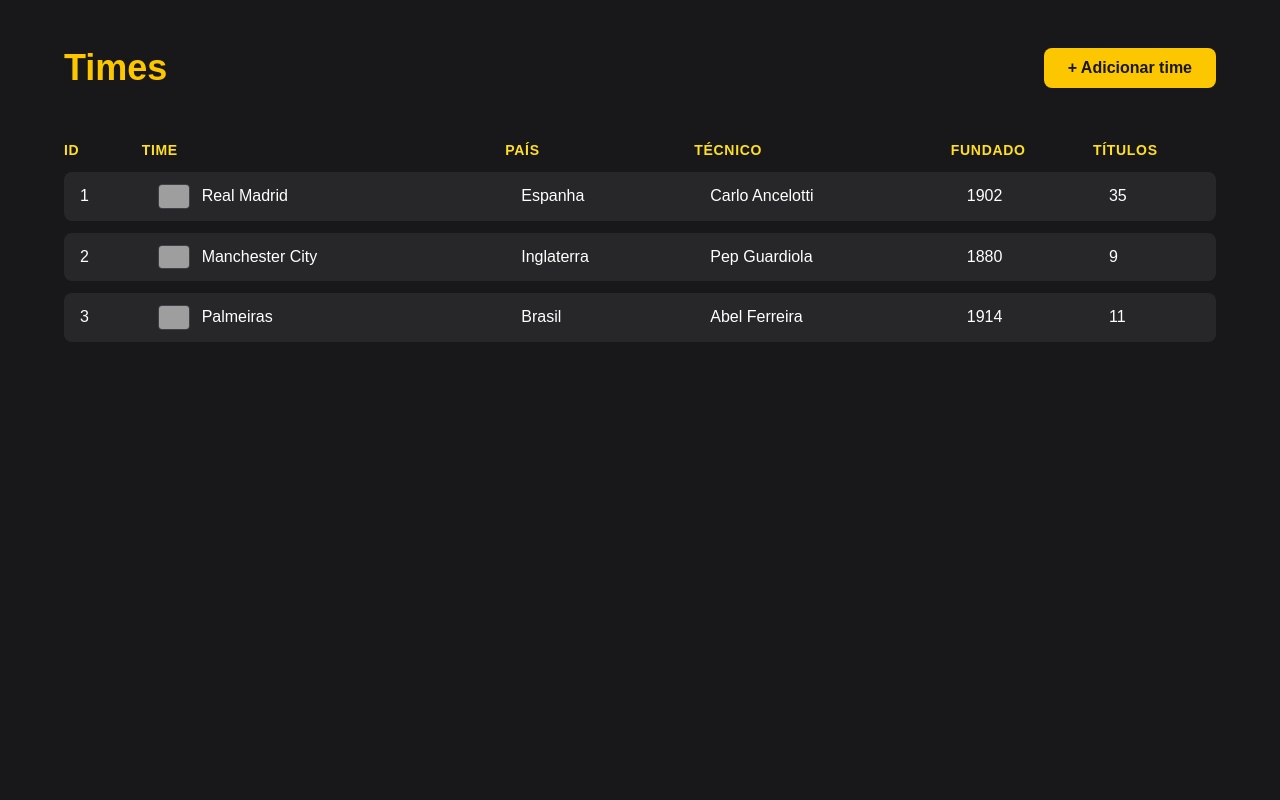
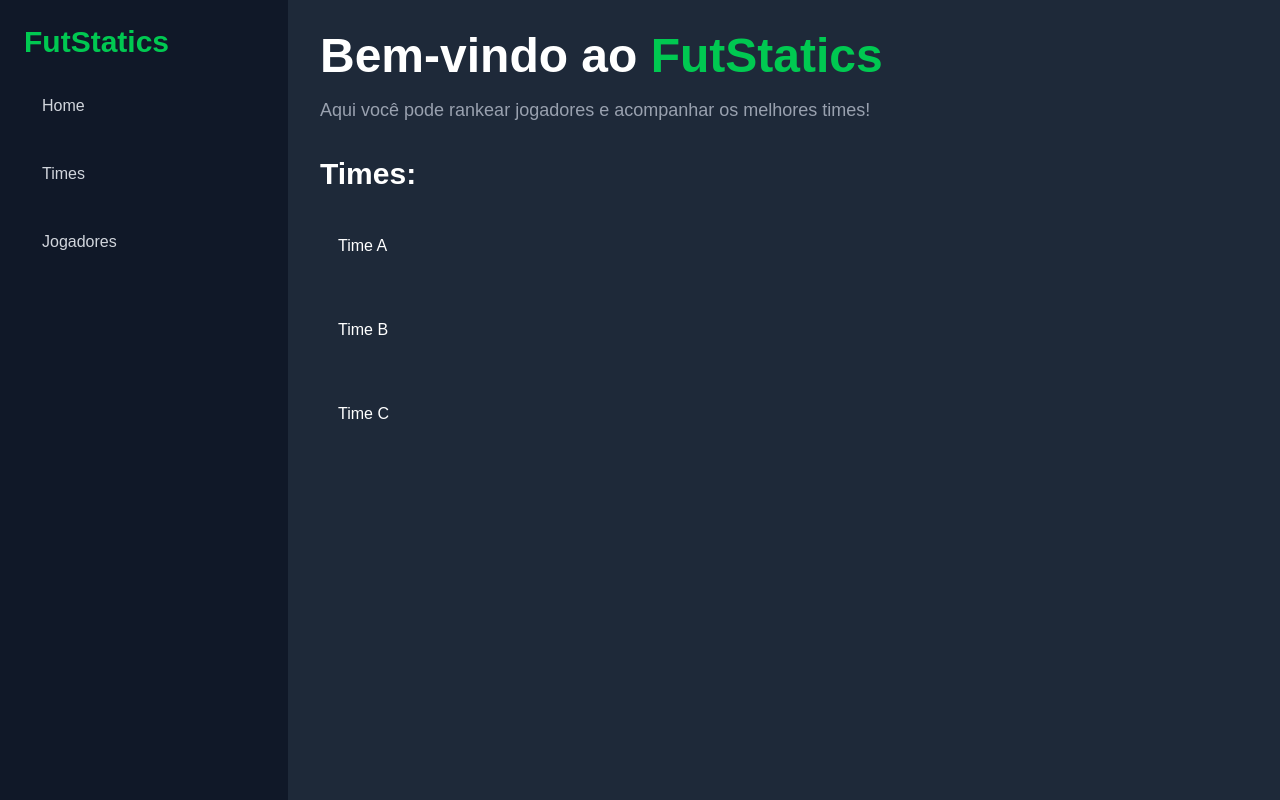
Before and after one commit to MatheusFariah/primeiro-app, a Next.js app: page /teams in a window 1280 px wide. Built offline with nearby package versions, Linux system fonts and the light colour scheme; grey boxes are pictures that could not be loaded.

Commit message:
Enhance sidebar and main pages layout with hover effects and borders

```diff
--- a/package.json
+++ b/package.json
@@ -11,7 +11,8 @@
   "dependencies": {
     "next": "^15.2.4",
     "react": "^19.1.0",
-    "react-dom": "^19.1.0"
+    "react-dom": "^19.1.0",
+    "react-icons": "^5.5.0"
   },
   "devDependencies": {
     "@eslint/eslintrc": "^3",
--- /dev/null
+++ b/src/app/components/navbar.tsx
@@ -0,0 +1,31 @@
+// src/app/components/navbar.tsx
+import Link from "next/link";
+
+const Navbar = () => {
+  return (
+    <nav className="bg-black text-white p-4 shadow-md">
+      <div className="max-w-7xl mx-auto flex justify-between items-center">
+        <h1 className="text-3xl font-bold">FutStatics</h1>
+        <ul className="flex space-x-6">
+          <li>
+            <Link href="/" className="hover:text-gray-400 transition duration-300">
+              Home
+            </Link>
+          </li>
+          <li>
+            <Link href="/teams" className="hover:text-gray-400 transition duration-300">
+              Times
+            </Link>
+          </li>
+          <li>
+            <Link href="/players" className="hover:text-gray-400 transition duration-300">
+              Jogadores
+            </Link>
+          </li>
+        </ul>
+      </div>
+    </nav>
+  );
+};
+
+export default Navbar;
--- /dev/null
+++ b/src/app/components/sidebar.tsx
@@ -0,0 +1,25 @@
+// src/app/components/sidebar.tsx
+import Link from "next/link";
+
+const Sidebar = () => {
+  return (
+    <div className="w-72 h-screen bg-gray-900 text-white shadow-lg">
+      <div className="flex flex-col p-6">
+        <h2 className="text-3xl font-bold mb-6 text-green-500">FutStatics</h2>
+        <ul className="space-y-6">
+          <li className="border-2 border-transparent hover:border-green-500 px-4 py-2 rounded-md transition-all duration-300 hover:bg-gray-800">
+            <Link href="/" className="text-gray-300 hover:text-white">Home</Link>
+          </li>
+          <li className="border-2 border-transparent hover:border-green-500 px-4 py-2 rounded-md transition-all duration-300 hover:bg-gray-800">
+            <Link href="/teams" className="text-gray-300 hover:text-white">Times</Link>
+          </li>
+          <li className="border-2 border-transparent hover:border-green-500 px-4 py-2 rounded-md transition-all duration-300 hover:bg-gray-800">
+            <Link href="/players" className="text-gray-300 hover:text-white">Jogadores</Link>
+          </li>
+        </ul>
+      </div>
+    </div>
+  );
+};
+
+export default Sidebar;
--- a/src/app/page.tsx
+++ b/src/app/page.tsx
@@ -1,64 +1,39 @@
-"use client";
-import Image from "next/image";
-import Link from "next/link";
+// src/app/page.tsx
+import Sidebar from "./components/sidebar";
 
-export default function Home() {
+const Home = () => {
   return (
-    <main className="min-h-screen bg-zinc-900 text-white px-6 py-12 relative overflow-hidden">
-      {/* Wallpaper perfeitamente centralizado */}
-      <div className="absolute inset-0 z-0 flex items-center justify-center">
-        <Image
-          src="/wallpaper-bom.png"
-          alt="FutStatics Background"
-          layout="fill"
-          objectFit="cover"
-          className="opacity-15 select-none pointer-events-none scale-[1.2] translate-x-[19px]"
-        />
-      </div>
+    <div className="flex">
+      <Sidebar />
+      <div className="flex-1 p-8 bg-gradient-to-r from-gray-800 via-gray-900 to-black rounded-l-2xl">
+        {/* Título Principal */}
+        <h2 className="text-5xl font-extrabold text-white">
+          Bem-vindo ao <span className="text-green-500">FutStatics</span>
+        </h2>
 
-      {/* Conteúdo centralizado */}
-      <div className="flex items-center justify-center h-full relative z-10">
-        <div className="text-center">
-          <Image
-            src="/logohome.png"
-            alt="FutStatics logo"
-            width={200}
-            height={200}
-            className="rounded-full border-4 border-yellow-500 mb-6 mx-auto"
-            priority
-          />
+        {/* Descrição */}
+        <p className="text-gray-400 mt-4 text-lg">
+          Aqui você pode rankear jogadores e acompanhar os melhores times!
+        </p>
 
-          <h1 className="text-5xl sm:text-6xl font-extrabold text-yellow-400 tracking-wide">
-            FutStatics
-          </h1>
-
-          <p className="text-zinc-300 text-lg sm:text-xl max-w-xl mt-4 leading-relaxed mx-auto">
-            A melhor plataforma para gerenciar seu time e escalar jogadores,
-            tudo com estilo e precisão.
-          </p>
-
-          <div className="flex flex-col sm:flex-row gap-6 mt-10 justify-center">
-            <Link
-              href="/players"
-              className="bg-yellow-400 hover:bg-yellow-500 text-zinc-900 font-bold px-8 py-3 rounded-full text-lg w-full sm:w-[200px] text-center transition-colors duration-300"
-            >
-              Ranking
-            </Link>
-            <Link
-              href="/teams"
-              className="border-2 border-yellow-400 hover:bg-yellow-500 hover:text-zinc-900 text-yellow-400 font-bold px-8 py-3 rounded-full text-lg w-full sm:w-[200px] text-center transition-colors duration-300"
-            >
-              Times
-            </Link>
-          </div>
+        {/* Lista de Times */}
+        <div className="mt-8">
+          <h3 className="text-3xl font-semibold text-white">Times:</h3>
+          <ul className="space-y-6 mt-6 text-white">
+            <li className="border-b border-gray-600 py-4 hover:bg-gray-700 hover:translate-x-2 rounded-md transition-all duration-300">
+              Time A
+            </li>
+            <li className="border-b border-gray-600 py-4 hover:bg-gray-700 hover:translate-x-2 rounded-md transition-all duration-300">
+              Time B
+            </li>
+            <li className="border-b border-gray-600 py-4 hover:bg-gray-700 hover:translate-x-2 rounded-md transition-all duration-300">
+              Time C
+            </li>
+          </ul>
         </div>
       </div>
+    </div>
+  );
+};
 
-      <footer className="absolute bottom-6 left-1/2 transform -translate-x-1/2 text-xs text-zinc-500 z-10">
-        © {new Date().getFullYear()}{" "}
-        <span className="text-yellow-500/70">FutStatics</span> — por Matheus
-        Faria
-      </footer>
-    </main>
-  );
-}
+export default Home;
--- a/src/app/players/page.tsx
+++ b/src/app/players/page.tsx
@@ -1,41 +1,25 @@
-'use client';
+// src/app/players/page.tsx
+import Sidebar from "../components/sidebar";
 
-export default function PlayersPage() {
-  const players = [
-    { id: 1, name: 'Lionel Messi', position: 'Atacante', team: 'Inter Miami' },
-    { id: 2, name: 'Cristiano Ronaldo', position: 'Atacante', team: 'Al-Nassr' },
-    { id: 3, name: 'Neymar Jr.', position: 'Meia', team: 'Al-Hilal' },
-  ];
+const PlayersPage = () => {
+  return (
+    <div className="flex">
+      <Sidebar />
+      <div className="flex-1 p-6">
+        <h2 className="text-4xl font-bold text-white">Jogadores</h2>
+        <p className="text-white mt-4">Aqui estão os jogadores cadastrados:</p>
 
-  return (
-    <main className="min-h-screen bg-zinc-900 text-white px-6 py-12">
-      <div className="max-w-4xl mx-auto flex flex-col gap-10">
-        <header className="flex items-center justify-between">
-          <h1 className="text-4xl font-bold text-yellow-400">Jogadores</h1>
-          <button className="bg-yellow-400 hover:bg-yellow-300 text-zinc-900 px-6 py-2 rounded-lg font-semibold transition-all">
-            + Adicionar jogador
-          </button>
-        </header>
+        <div className="mt-8">
+          <h3 className="text-2xl font-semibold text-white">Lista de Jogadores:</h3>
+          <ul className="space-y-4 mt-4 text-white">
+            <li className="border-b border-gray-600 py-2">Jogador 1</li>
+            <li className="border-b border-gray-600 py-2">Jogador 2</li>
+            <li className="border-b border-gray-600 py-2">Jogador 3</li>
+          </ul>
+        </div>
+      </div>
+    </div>
+  );
+};
 
-        <table className="w-full text-left border-separate border-spacing-y-3">
-          <thead>
-            <tr className="text-yellow-300 text-sm uppercase tracking-wider">
-              <th>Nome</th>
-              <th>Posição</th>
-              <th>Time</th>
-            </tr>
-          </thead>
-          <tbody>
-            {players.map((player) => (
-              <tr key={player.id} className="bg-zinc-800 hover:bg-zinc-700 transition rounded-lg">
-                <td className="px-4 py-3 rounded-l-lg">{player.name}</td>
-                <td className="px-4 py-3">{player.position}</td>
-                <td className="px-4 py-3 rounded-r-lg">{player.team}</td>
-              </tr>
-            ))}
-          </tbody>
-        </table>
-      </div>
-    </main>
-  );
-}
+export default PlayersPage;
--- a/src/app/teams/page.tsx
+++ b/src/app/teams/page.tsx
@@ -1,81 +1,39 @@
-'use client';
-import Image from 'next/image';
+// src/app/teams/page.tsx
+import Sidebar from "../components/sidebar";
 
-export default function TeamsPage() {
-  const teams = [
-    {
-      id: 1,
-      name: 'Real Madrid',
-      country: 'Espanha',
-      coach: 'Carlo Ancelotti',
-      founded: 1902,
-      titles: 35,
-      logoUrl: '/logos/real.png',
-    },
-    {
-      id: 2,
-      name: 'Manchester City',
-      country: 'Inglaterra',
-      coach: 'Pep Guardiola',
-      founded: 1880,
-      titles: 9,
-      logoUrl: '/logos/city.png',
-    },
-    {
-      id: 3,
-      name: 'Palmeiras',
-      country: 'Brasil',
-      coach: 'Abel Ferreira',
-      founded: 1914,
-      titles: 11,
-      logoUrl: '/logos/palmeiras.png',
-    },
-  ];
+const Home = () => {
+  return (
+    <div className="flex">
+      <Sidebar />
+      <div className="flex-1 p-8 bg-gray-800">
+        {/* Título Principal */}
+        <h2 className="text-5xl font-extrabold text-white">
+          Bem-vindo ao <span className="text-green-500">FutStatics</span>
+        </h2>
 
-  return (
-    <main className="min-h-screen bg-zinc-900 text-white px-6 py-12">
-      <div className="max-w-6xl mx-auto flex flex-col gap-10">
-        <header className="flex items-center justify-between">
-          <h1 className="text-4xl font-bold text-yellow-400">Times</h1>
-          <button className="bg-yellow-400 hover:bg-yellow-300 text-zinc-900 px-6 py-2 rounded-lg font-semibold transition-all">
-            + Adicionar time
-          </button>
-        </header>
+        {/* Descrição */}
+        <p className="text-gray-400 mt-4 text-lg">
+          Aqui você pode rankear jogadores e acompanhar os melhores times!
+        </p>
 
-        <table className="w-full text-left border-separate border-spacing-y-3">
-          <thead>
-            <tr className="text-yellow-300 text-sm uppercase tracking-wider">
-              <th>ID</th>
-              <th>Time</th>
-              <th>País</th>
-              <th>Técnico</th>
-              <th>Fundado</th>
-              <th>Títulos</th>
-            </tr>
-          </thead>
-          <tbody>
-            {teams.map((team) => (
-              <tr key={team.id} className="bg-zinc-800 hover:bg-zinc-700 transition rounded-lg">
-                <td className="px-4 py-3 rounded-l-lg">{team.id}</td>
-                <td className="px-4 py-3 flex items-center gap-3">
-                  <Image
-                    src={team.logoUrl}
-                    alt={team.name}
-                    width={32}
-                    height={32}
-                    className="rounded-sm border border-zinc-700"
-                  />
-                  {team.name}
-                </td>
-                <td className="px-4 py-3">{team.country}</td>
-                <td className="px-4 py-3">{team.coach}</td>
-                <td className="px-4 py-3">{team.founded}</td>
-                <td className="px-4 py-3 rounded-r-lg">{team.titles}</td>
-              </tr>
-            ))}
-          </tbody>
-        </table>
+        {/* Lista de Times */}
+        <div className="mt-8">
+          <h3 className="text-3xl font-semibold text-white">Times:</h3>
+          <ul className="space-y-6 mt-6 text-white">
+            <li className="border-2 border-transparent hover:border-green-500 px-4 py-4 hover:bg-gray-700 rounded-md transition-all duration-300">
+              Time A
+            </li>
+            <li className="border-2 border-transparent hover:border-green-500 px-4 py-4 hover:bg-gray-700 rounded-md transition-all duration-300">
+              Time B
+            </li>
+            <li className="border-2 border-transparent hover:border-green-500 px-4 py-4 hover:bg-gray-700 rounded-md transition-all duration-300">
+              Time C
+            </li>
+          </ul>
+        </div>
       </div>
-    </main>
+    </div>
   );
-}
+};
+
+export default Home;
```
Also changed, not shown: src/app/components/addteamform.tsx (added, +35 -0 lines), src/app/teams/add.tsx (added, +17 -0 lines), public/gdois.png (added), src/app/components/addplayerform.tsx (added), src/app/players/[id].tsx (added), src/app/teams/[id].tsx (added), tsconfig.json (line endings or trailing spaces), 1 other file (tests, documents, lock files or other folders).
